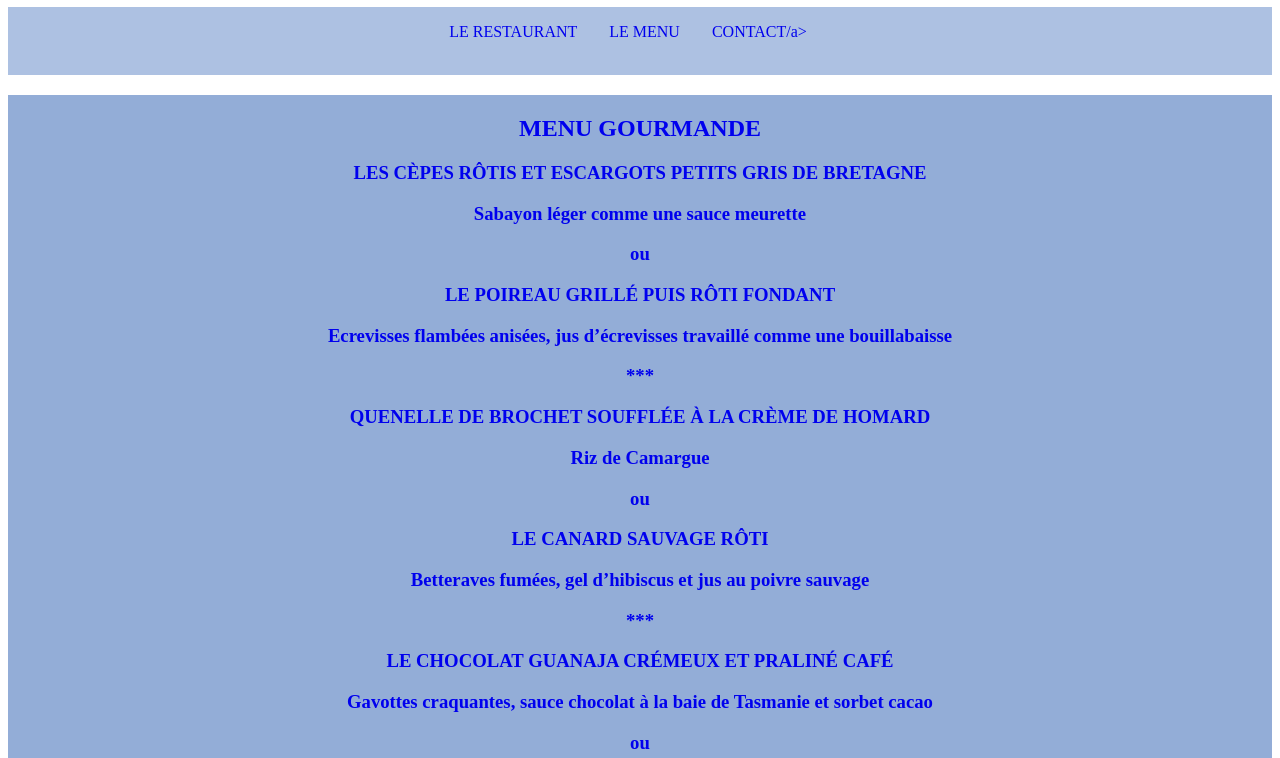
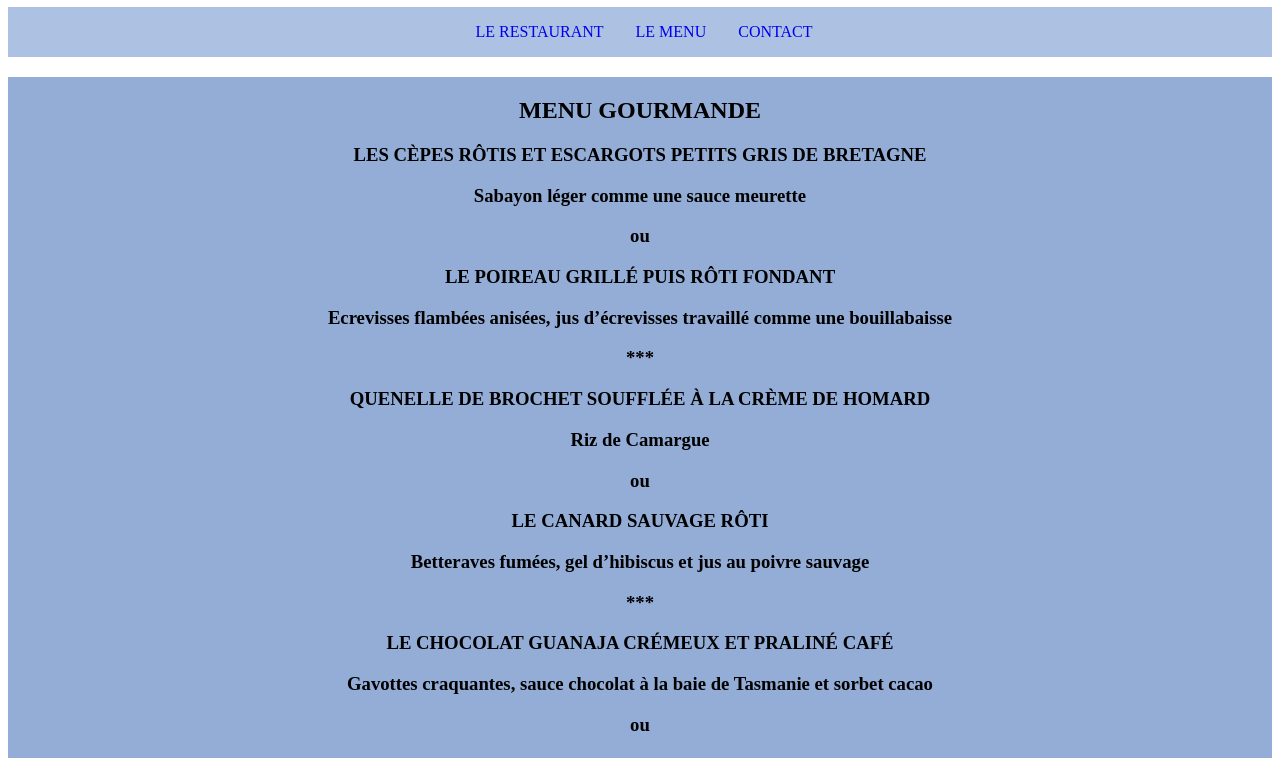
Before and after one commit to JordiRoso/restaurantemenu, a plain HTML site: page menu.html in a window 1280 px wide. Shown: the part 329-1087 px from the top of the page. Drawn offline with Linux system fonts and the light colour scheme.

```diff
--- a/menu.html
+++ b/menu.html
@@ -22,7 +22,7 @@
       <ul>
         <li><a href="index.html">LE RESTAURANT</a></li>
         <li><a href="menu.html">LE MENU</a></li>
-        <li><a href="contacto.html">CONTACT/a></li>
+        <li><a href="contacto.html">CONTACT</a></li>
       </ul>
     </nav>
 </main>
```
Also changed, not shown: img/capacidad de personalizacion.png (added), img/chefreadme.png (added), img/pantalla responsive.png (added), 1 other file.
